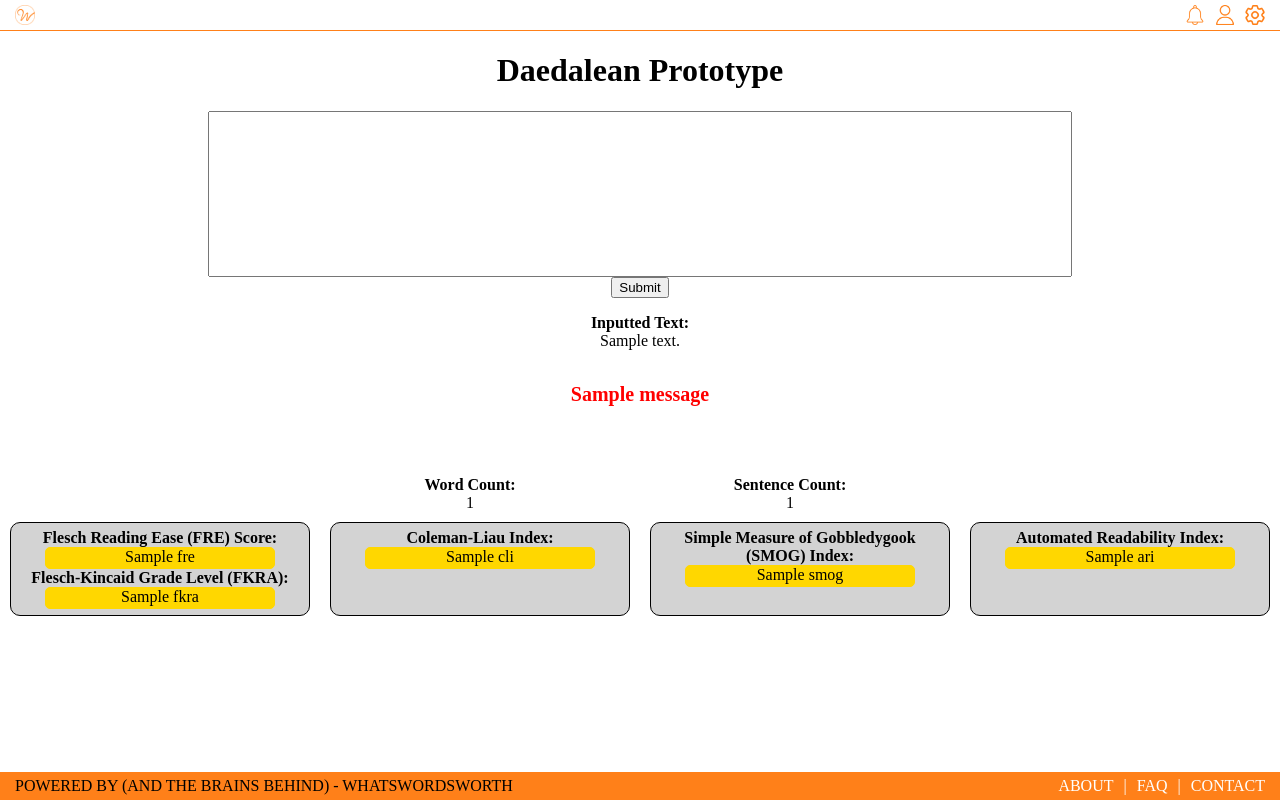
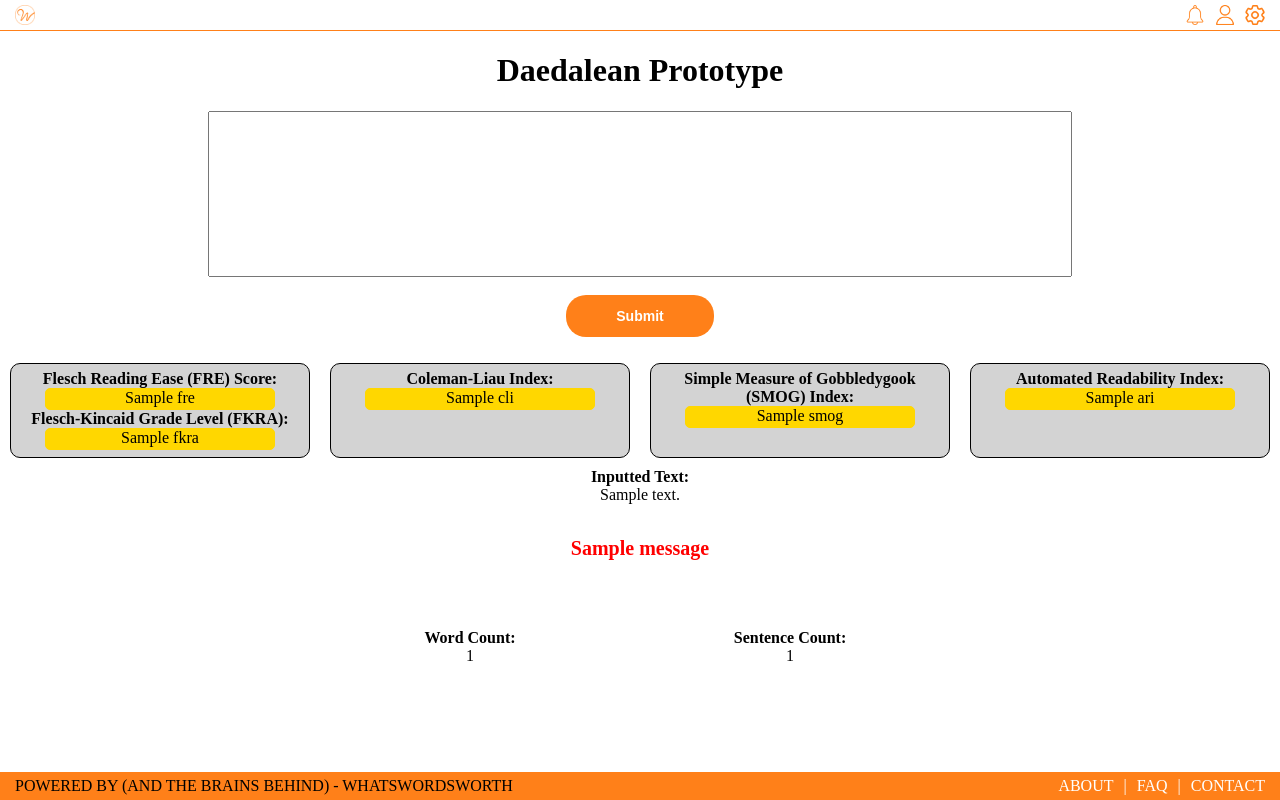
Before and after one commit to Hungr-yy/DaedaleanProj, a Django app: template templates/index.html in a window 1280 px wide. Run offline with Django 4.2, Linux system fonts and the light colour scheme; the template is opened without the code that fills it: most values are stand-ins (such as "Sample title", 1, 10 or a date in 2020); one stand-in notice (Sample message) is shown.

Commit message:
Update index.html

```diff
--- a/templates/index.html
+++ b/templates/index.html
@@ -140,6 +140,18 @@
             margin-left: 10px;
         }
 
+        .submit_button {
+            background-color: rgb(255, 128, 25);
+            color: white;
+            padding: 13px 50px;
+            font-size: 14px;
+            font-weight: bold;
+            border-radius: 20px;
+            outline: none;
+            border: none;
+            cursor: pointer;
+        }
+
     </style>
 
 </head>
@@ -179,25 +191,10 @@
         <form method="POST">
             {% csrf_token %}
 
-            <textarea name="text" rows="10" cols="100" class="text"></textarea><br>
-            <input type="submit" value="Submit" />
+            <textarea name="text" rows="10" cols="100" class="text"></textarea><br><br>
+            <input class="submit_button" type="submit" value="Submit" />
         </form>
 
-        <div class="input">
-            <strong>Inputted Text:</strong><br> {{text}}
-            {% for message in messages %}
-            <h5>{{message}}</h5>
-            {% endfor %} <br>
-            <br>
-            <div class="count_container">
-                <div class="count">
-                    <strong>Word Count:</strong><br> {{word_count}} <br>
-                </div>
-                <div class="count">
-                    <strong>Sentence Count:</strong><br> {{sentence_count}} <br>
-                </div>
-            </div>
-        </div>
         <div class="parent_container">
             <div class="parent">
                 <strong>Flesch Reading Ease (FRE) Score:</strong><br>
@@ -221,6 +218,23 @@
                 <div class="child">{{ari}}</div>
             </div>
         </div>
+
+        <div class="input">
+            <strong>Inputted Text:</strong><br> {{text}}
+            {% for message in messages %}
+            <h5>{{message}}</h5>
+            {% endfor %} <br>
+            <br>
+            <div class="count_container">
+                <div class="count">
+                    <strong>Word Count:</strong><br> {{word_count}} <br>
+                </div>
+                <div class="count">
+                    <strong>Sentence Count:</strong><br> {{sentence_count}} <br>
+                </div>
+            </div>
+        </div>
+
     </div>
 
 </body>
```
